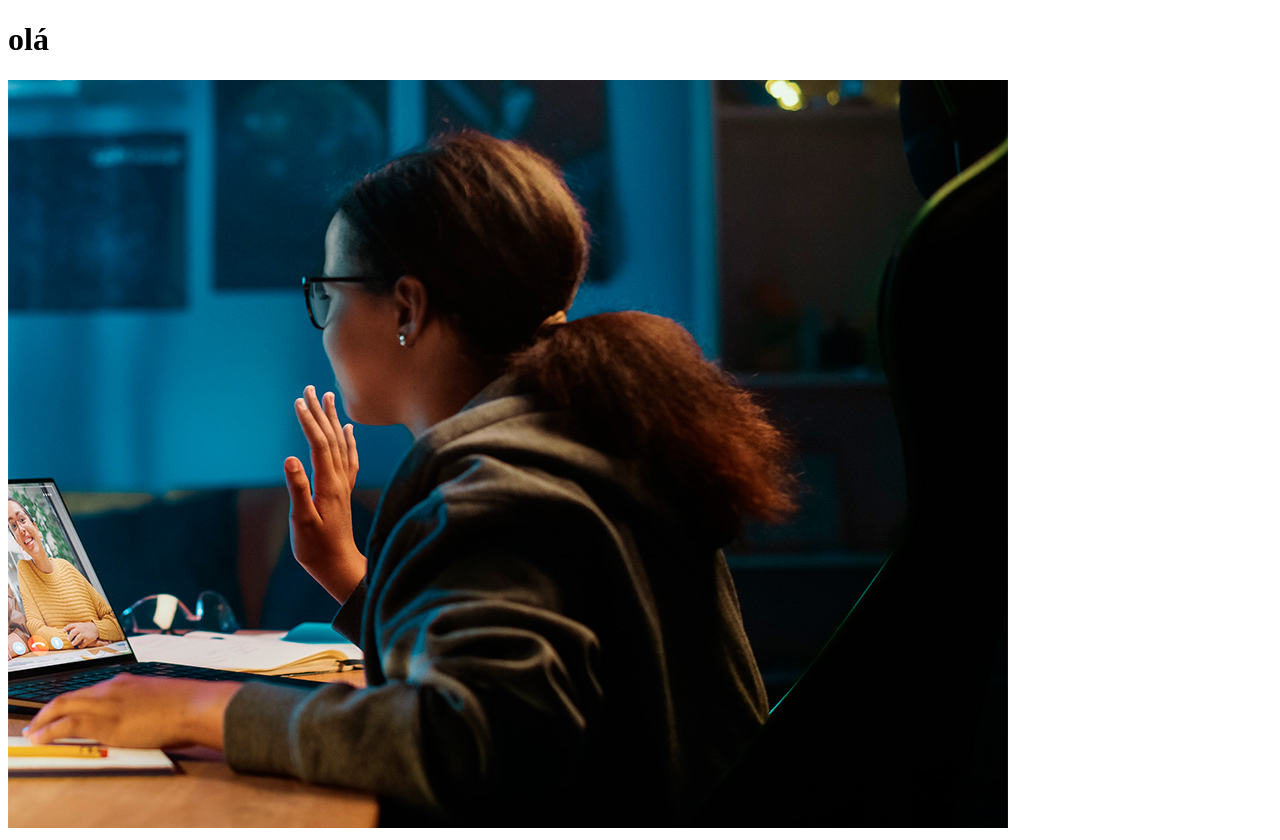
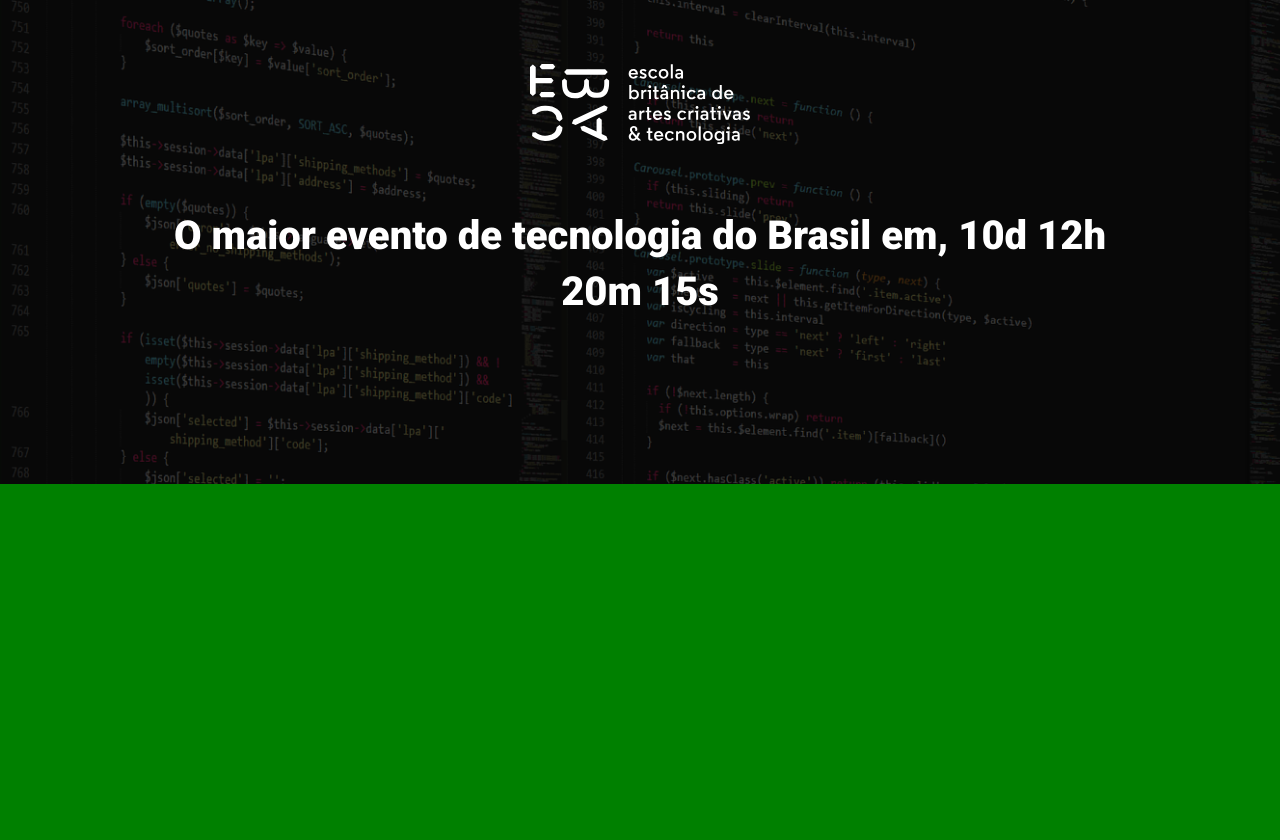
Before and after one commit to WilfredoSolorzano/ebac_tech_talks, a website built with Parcel: page src/index.html in a window 1280 px wide. After the commit the page ends 800 px from the top, so only its background shows below. Built offline with nearby package versions, Linux system fonts and the light colour scheme.

Commit message:
criando o hero

```diff
--- a/src/index.html
+++ b/src/index.html
@@ -4,11 +4,22 @@
     <meta charset="UTF-8">
     <meta name="viewport" content="width=device-width, initial-scale=1.0">
     <title>Document</title>
+    <link rel="preconnect" href="https://fonts.googleapis.com">
+    <link rel="preconnect" href="https://fonts.gstatic.com" crossorigin>
+    <link href="https://fonts.googleapis.com/css2?family=Roboto:wght@400;700;900&display=swap" rel="stylesheet">
     <link rel="stylesheet" href="./styles/main.scss">
 </head>
 <body>
-    <h1>olá</h1>
-    <img src="./images/backend.png" alt="imag">
+    <header class="hero">
+        <div class="container">
+            <img class="hero__logo" src="./images/ebac_logo.svg" alt="ebac">
+            <p class="hero__text">
+                O maior evento de tecnologia do Brasil em, 10d 12h 20m 15s
+            </p>
+
+        </div>
+
+    </header>
     <script src="./scripts/main.js"></script>
 </body>
 </html>
--- /dev/null
+++ b/src/styles/_hero.scss
@@ -0,0 +1,54 @@
+
+.hero {
+    padding-top: 64px;
+    padding-bottom: 100px;
+    background-image: url('../images/fundo.png');
+    background-repeat: no-repeat;
+    background-size: cover;
+    position: relative;
+
+    .container {
+        position: relative;
+    }
+
+    &::before {
+        position: absolute;
+        top: 0;
+        left: 0;
+        width: 100%;
+        height: 100%;
+        background-color: #000;
+        opacity: 0.7;
+        content: '';
+    }
+
+    &__text {
+        margin-top: 64px;
+        margin-bottom: 64px;
+        font-size: 40px;
+        line-height: 56px;
+        font-weight: 800;
+        text-align: center;
+    }
+
+    &__logo {
+        margin: 0 auto;
+        display: block;
+        height: 80px;
+    }
+
+    @media (max-width:640px){
+        padding: 40px 0;
+
+        &__logo{
+            height: 40px;
+        }
+
+        &__text{
+            font-size: 22px;
+            line-height: 24px;
+            margin: 24px 0;
+        }
+
+    }
+}
--- a/src/styles/main.scss
+++ b/src/styles/main.scss
@@ -0,0 +1,27 @@
+@use 'hero';
+
+* {
+    margin: 0;
+    padding: 0;
+    box-sizing: border-box;
+    font-family: Roboto, sans-serif;
+    color: #fff;
+}
+
+body {
+    background-color: green;
+}
+
+.container {
+    max-width: 960px;
+    width: 100%;
+    margin: 0 auto;
+
+    @media (max-width: 1024px) {
+        max-width: 90%;
+    }
+
+    @media (max-width: 640px) {
+        max-width: 80%;
+    }
+}
```
